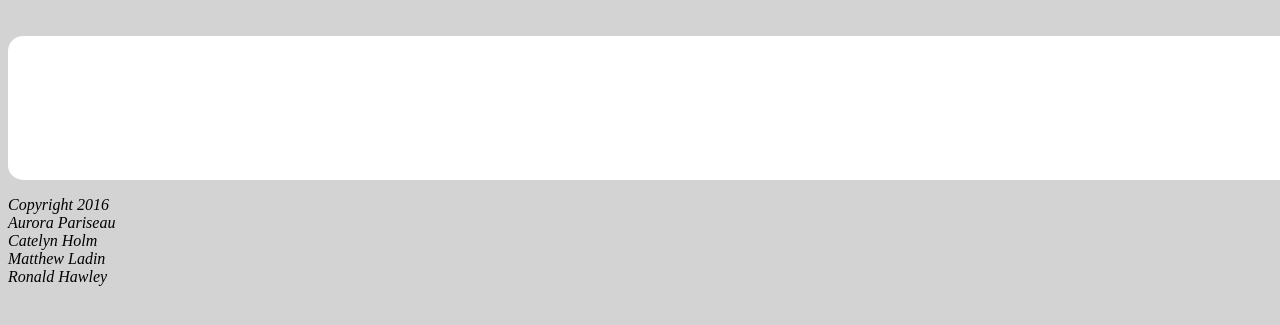
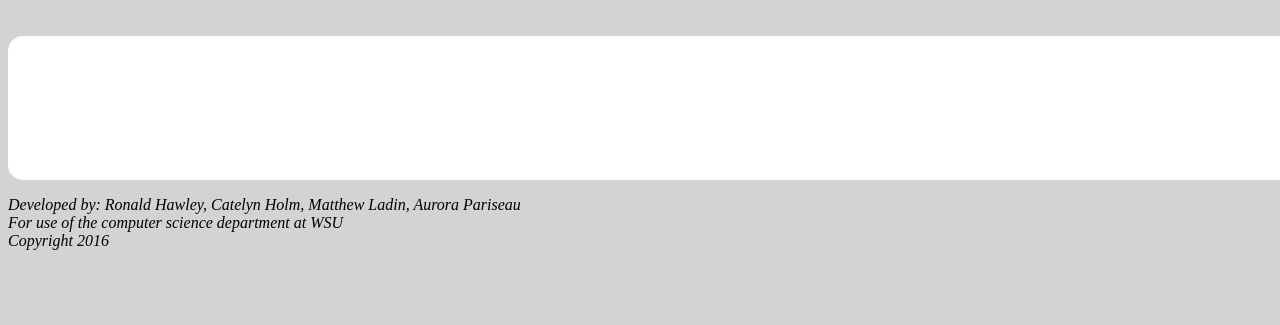
Before and after one commit to aurorapar/dept, a PHP site: page /dept/faculty.php in a window 1280 px wide; the page is wider, and only the part inside the window is pictured. Shown: the part 272-597 px from the top of that part. Run offline with PHP 8.4, Linux system fonts and the light colour scheme; data that the repository does not hold is empty; some libraries are stand-ins or nearby versions.

Commit message:
Update footer.php

```diff
--- a/footer.php
+++ b/footer.php
@@ -5,11 +5,9 @@
     <p></p>
     <p></p>
     <footer>
-        Copyright 2016<br>
-        Aurora Pariseau<br>
-        Catelyn Holm<br>
-        Matthew Ladin<br>
-        Ronald Hawley<br>
+        Developed by: Ronald Hawley, Catelyn Holm, Matthew Ladin, Aurora Pariseau <br>
+        For use of the computer science department at WSU <br>
+        Copyright 2016
     </footer>
 </body>
 
```
